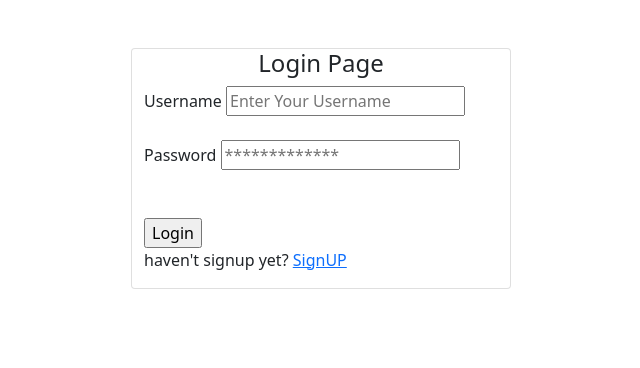
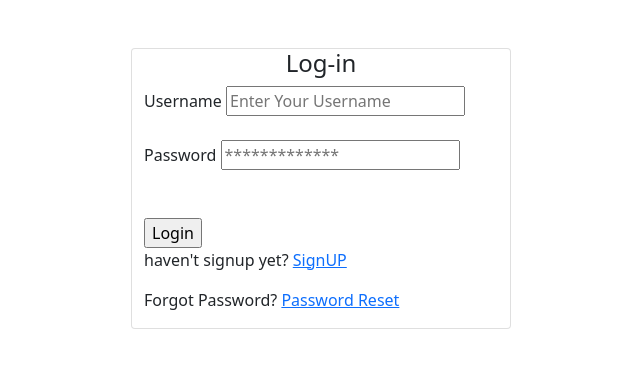
Before and after one commit to Fahim-Khan-98/asset_management, a Django app: page /account/login/ in a window 1280 px wide. Shown: the top 368 px of the page, without its empty margins (319-959 px from the left). Run offline with Django 3.2, Linux system fonts and the light colour scheme; some libraries are stand-ins or nearby versions.

Commit message:
Complete [Authentication]: Change and Reset Password

```diff
--- a/account/templates/account/login.html
+++ b/account/templates/account/login.html
@@ -9,14 +9,21 @@
     <!-- Bootstrap CSS -->
     <link href="https://cdn.jsdelivr.net/npm/bootstrap@5.0.2/dist/css/bootstrap.min.css" rel="stylesheet" integrity="sha384-EVSTQN3/azprG1Anm3QDgpJLIm9Nao0Yz1ztcQTwFspd3yD65VohhpuuCOmLASjC" crossorigin="anonymous">
 
-    <title>Register Page</title>
+    <title>Login Page</title>
   </head>
   <body>
     <section id="contact" class="contact">
       <div class="container">
         <div class="row mt-5 justify-content-center" data-aos="fade-up">
           <div class="col-lg-4 card">
-              <h4 class="text-center">Login Page</h4>
+              <h4 class="text-center">Log-in</h4>
+
+              {% if form.errors %}
+                <p>
+                    Your username and passwoed didn't match.
+                    Please try again.
+                </p>
+              {% else %}
 
                 <form action="" method="post">
                   {% csrf_token %}
@@ -31,6 +38,9 @@
 
               <p>haven't signup yet? <a href="{% url 'register' %}">SignUP</a></p>
 
+              <p>Forgot Password? <a href="{% url 'password_reset' %}">Password Reset</a></p>
+
+              {% endif %}
           </div>
 
         </div>
--- /dev/null
+++ b/account/templates/account/logout.html
@@ -0,0 +1,5 @@
+<h1>Logged out</h1>
+    <p>
+    You have successfully logged out.
+    You can <a href="{% url 'login' %}">log-in-again</a>
+    </p>
--- /dev/null
+++ b/account/templates/account/password_change_done.html
@@ -0,0 +1,6 @@
+<!-- password_change_done.html -->
+
+<h1>Password change successful</h1>
+    <p>
+        Your password was changed.
+    </p>
--- /dev/null
+++ b/account/templates/account/password_reset_done.html
@@ -0,0 +1,2 @@
+<h1>Password set</h1>
+<p>Your password has been set. You can <a href="{% url 'login' %}">log in now</a> </p>
--- /dev/null
+++ b/account/templates/account/password_reset_sent.html
@@ -0,0 +1,6 @@
+<h1>password reset sent</h1>
+
+<p>We have emailed you instructions for setting your password, if an account exists
+with the email you enterd. You should receive them shortly. </p>
+
+<p>If you don't receieve an email, please make sure you've enter the address you reginstered with.</p>
--- a/account/urls.py
+++ b/account/urls.py
@@ -1,4 +1,5 @@
 from django.contrib import admin
+from django.contrib.auth import views as auth_views
 from django.urls import path
 from account import views
 
@@ -9,4 +10,42 @@ urlpatterns = [
     path('login/', views.Login, name="login"),
     path('logout/',views.Logout, name="logout"),
 
+   path('password_change/',auth_views.PasswordChangeView.as_view(template_name="account/password_change_form.html"),name='password_change'),
+   path('password_change/done/',auth_views.PasswordChangeDoneView.as_view(template_name="account/password_change_done.html"),name='password_change_done'),
+# reset password urls
+
+    # change password urls
+    # path('password_change/',auth_views.PasswordChangeView.as_view(template_name="account/password_change_form.html"),name='password_change'),
+    # path('password_change/done/',auth_views.PasswordChangeDoneView.as_view(template_name="account/password_change_done.html"),name='password_change_done'),
+
+
+    # reset password urls
+    path('password_reset/',auth_views.PasswordResetView.as_view(template_name="account/reset_password.html"),name='password_reset'),
+    path('password_reset/done/',auth_views.PasswordResetDoneView.as_view(template_name="account/password_reset_sent.html"), name='password_reset_done'),
+    path('reset/<uidb64>/<token>/',auth_views.PasswordResetConfirmView.as_view(template_name="account/password_reset_form.html"),name='password_reset_confirm'),
+    path('reset/done/',auth_views.PasswordResetCompleteView.as_view(template_name="account/password_reset_done.html"),name='password_reset_complete'),
+
+
 ]
+#   *******You can search authentication from stack overflow*******
+
+# https://stackoverflow.com/questions/64622771/passwordresetconfirmview-as-view-in-django-redirect-to-django-administration
+
+#   1.   Submit Email Form                        PasswordResetView.as_view(),
+
+#   2.   Email Sent Success Message               PasswordResetDoneView.as_view()
+
+#   3.   Link to password reset from in mail      PasswordResetConfirmView.as_view()
+
+#   4.   Password succesfully changed messaged    PasswordResetCompleteView.as_view()
+
+
+
+
+# Superuser password
+# username = admin
+# password = admin
+
+
+
+# Normal_User  fahim @@@admin1234
--- a/account/views.py
+++ b/account/views.py
@@ -44,4 +44,5 @@ def Login(request):
 
 def Logout(request):
     logout(request)
-    return redirect('login')
+    return render(request, 'account/logout.html')
+    # return redirect('login')
--- a/templates/navbar.html
+++ b/templates/navbar.html
@@ -18,6 +18,8 @@
 
     {% if request.user.is_authenticated %}
     <a href="{% url 'logout' %}">Logout</a>
+    <br>
+    <a href="{% url 'password_change' %}">Change Password</a>
     {% else %}
     <a href="{% url 'login' %}">Login</a>
     {% endif %}
```
Also changed, not shown: account/templates/account/password_change_form.html (added, +11 -0 lines), account/templates/account/password_reset_form.html (added, +14 -0 lines), account/templates/account/reset_password.html (added, +10 -0 lines), asset_management/settings.py (+13 -0 lines), db.sqlite3. Lines whose indentation alone changed are shown as unchanged.
